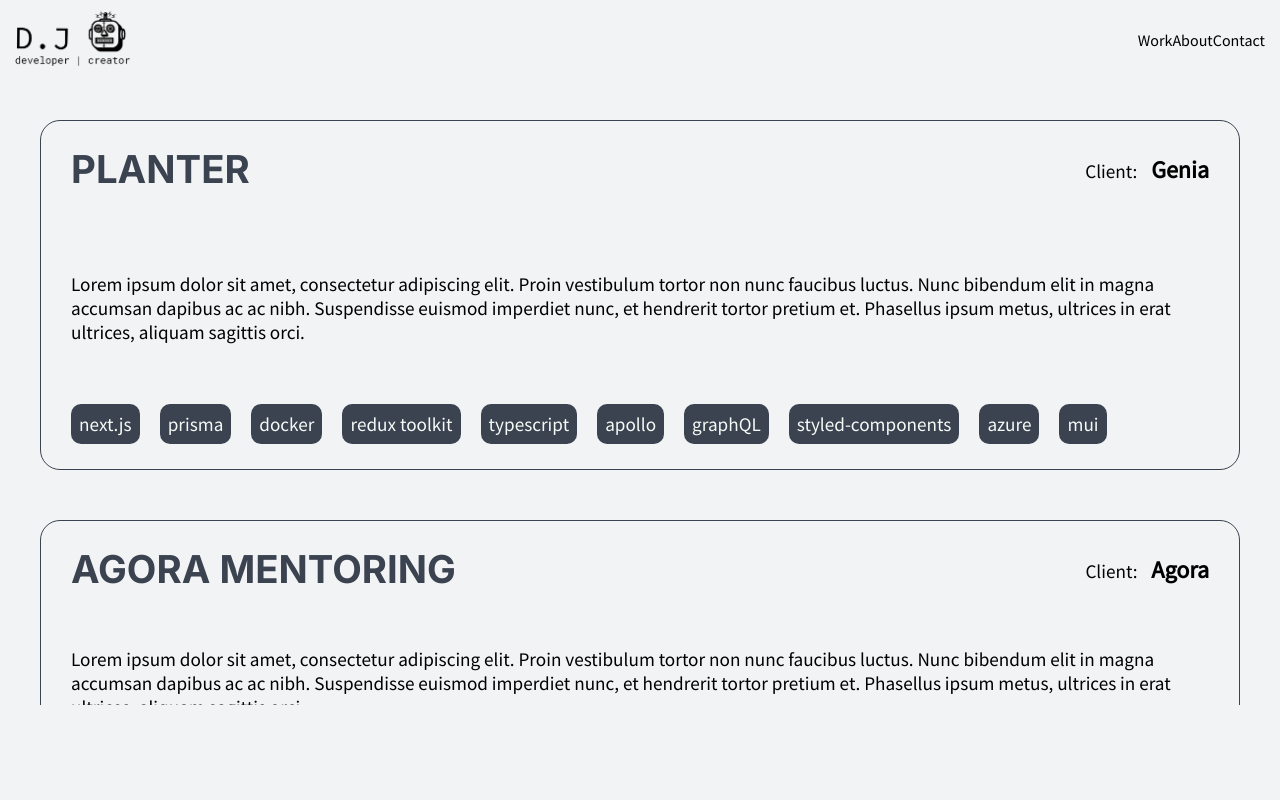
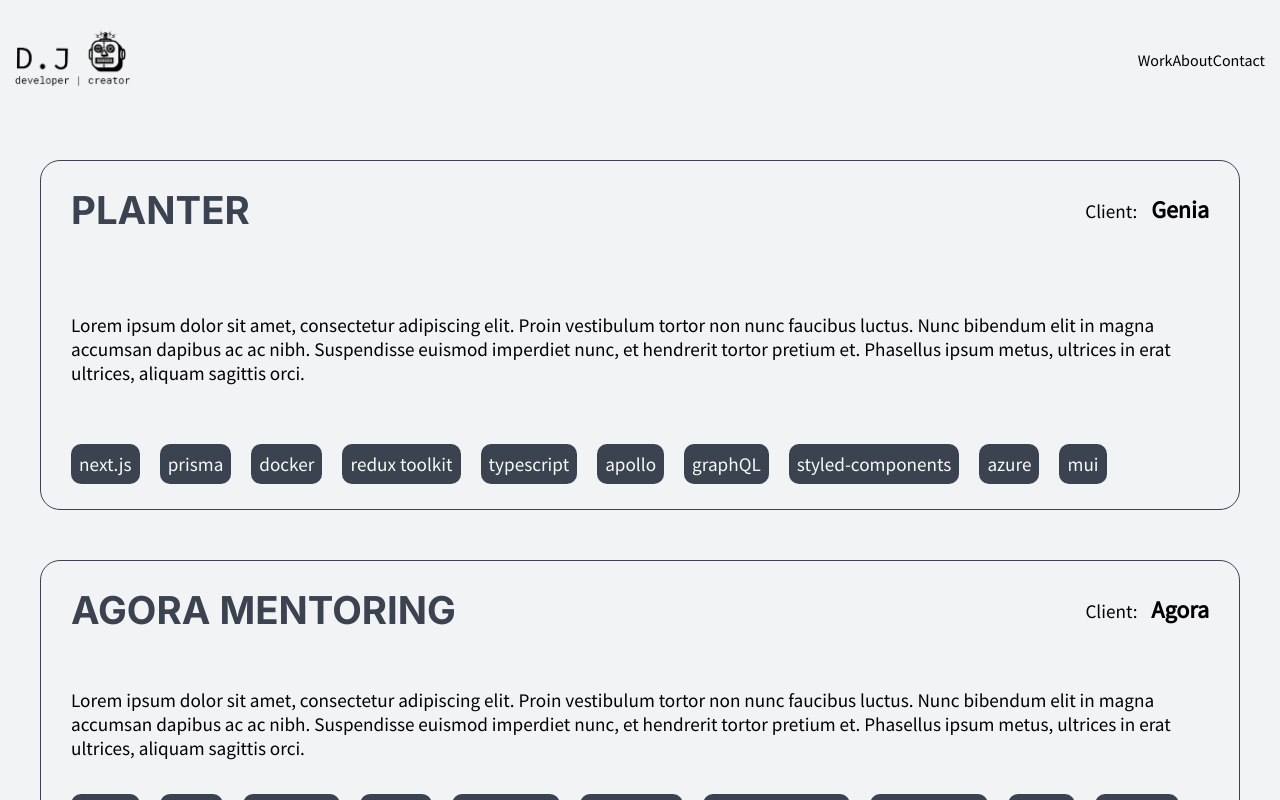
Before and after one commit to bustinjurkz/portfolio, a Next.js app: page / in a window 1280 px wide. Built offline with nearby package versions, Linux system fonts and the light colour scheme.

Commit message:
cooler navbar 8)

```diff
--- a/components/Footer.tsx
+++ b/components/Footer.tsx
@@ -13,7 +13,6 @@ const Footer: React.FC = () => {
 export default Footer;
 
 const FooterStyle = styled.div`
+  padding: 50px 0px;
   display: inline-flex;
-  font-weight: 600;
-  font-family: "Karla", sans-serif;
 `;
--- a/components/Layout.tsx
+++ b/components/Layout.tsx
@@ -1,5 +1,6 @@
-import React from 'react';
-import styled from 'styled-components';
+import React from "react";
+import styled from "styled-components";
+import Footer from "./Footer";
 
 export interface LayoutProps {
   children: React.ReactNode;
@@ -8,7 +9,10 @@ export interface LayoutProps {
 const Layout: React.FC<LayoutProps> = ({ children }) => {
   return (
     <LayoutStyle id="main">
-      <ChildrenStyle>{children}</ChildrenStyle>
+      <ChildrenStyle>
+        {children}
+        <Footer />
+      </ChildrenStyle>
     </LayoutStyle>
   );
 };
@@ -17,13 +21,11 @@ export default Layout;
 
 const LayoutStyle = styled.div`
   position: absolute;
+  top: 120px;
   width: 100%;
-  overflow: auto;
+  bottom: 0;
+  overflow-y: scroll;
   background-color: ${(props) => props.theme.lightestGreen};
-  height: calc(100% - 125px);
-  @media screen and (min-width: 700px) {
-    height: calc(100% - 175px);
-  }
 `;
 
 const ChildrenStyle = styled.div`
--- a/components/Navbar.tsx
+++ b/components/Navbar.tsx
@@ -24,10 +24,14 @@ const Navbar: React.FC = () => {
 export default Navbar;
 
 const NavbarStyle = styled.header`
+  position: sticky;
+  top: 0;
   display: flex;
+  background: ${(props) => props.theme.background};
   justify-content: space-between;
   align-items: center;
-  padding: 10px 15px;
+  height: 120px;
+  padding: 0px 15px;
   max-width: 1500px;
   margin: auto auto;
   .logo-container {
--- a/pages/_app.tsx
+++ b/pages/_app.tsx
@@ -13,7 +13,7 @@ export default function App({ Component, pageProps }: AppProps) {
       <Navbar />
       <Layout>
         <Component {...pageProps} />
-        <Footer />
+        {/* <Footer /> */}
       </Layout>
     </ThemeProvider>
   );
--- a/styles/globals.css
+++ b/styles/globals.css
@@ -3,6 +3,7 @@ body {
   padding: 0;
   margin: 0;
   background: #f2f3f4;
+  overflow: hidden;
   font-family: "Inter", sans-serif;
   font-family: "Source Sans Pro", sans-serif;
 }
```
